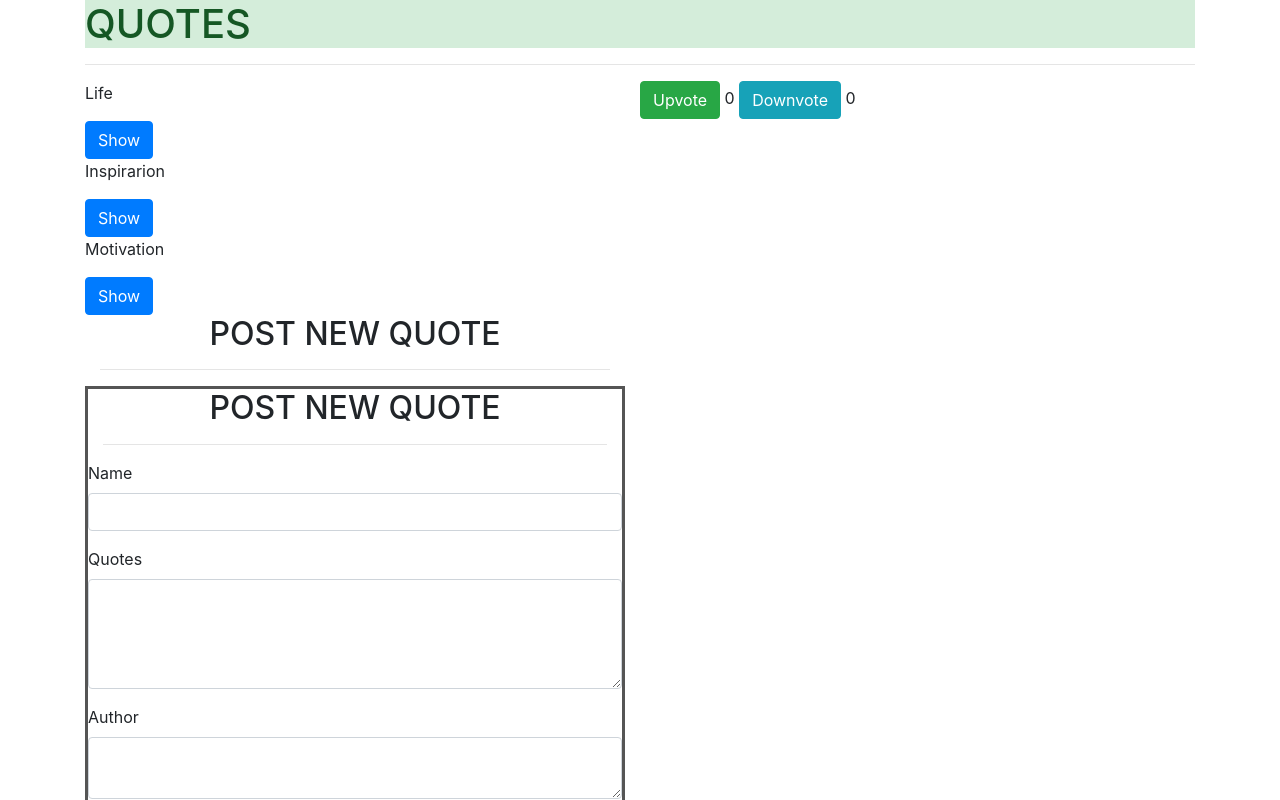
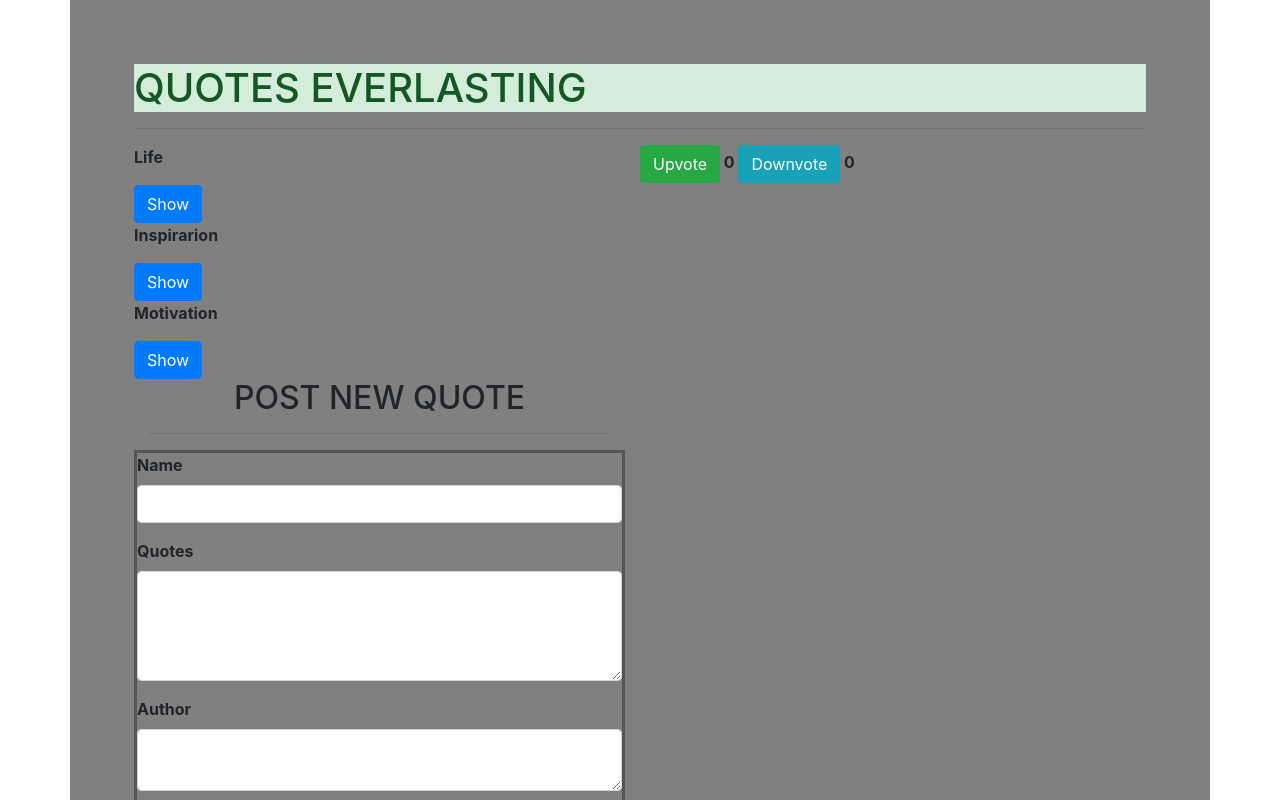
Before and after one commit to Christin-nandy/quotea, an Angular app in the folder Quotes/: page / in a window 1280 px wide. Shown: the top 800 px of the page. Built offline with nearby package versions, Linux system fonts and the light colour scheme.

Commit message:
final changes

```diff
--- a/Quotes/src/app/app.component.css
+++ b/Quotes/src/app/app.component.css
@@ -0,0 +1,3 @@
+body{
+    background-color: green;
+}
--- a/Quotes/src/app/form/form.component.html
+++ b/Quotes/src/app/form/form.component.html
@@ -4,10 +4,6 @@
 </div>
 <form>
 
-    <div class="container-fluid">
-            <h2 class="text-center">POST NEW QUOTE</h2>
-            <hr>
-    </div>
 
     <div class="form-group">
 
--- a/Quotes/src/app/quote/quote.component.css
+++ b/Quotes/src/app/quote/quote.component.css
@@ -2,3 +2,10 @@ form{
     border-radius: 7px;
     padding: 5px 10px;
 }
+
+.container{
+    padding: 5%;
+    background-color:gray;
+    font-weight: bolder;
+
+}
--- a/Quotes/src/app/quote/quote.component.html
+++ b/Quotes/src/app/quote/quote.component.html
@@ -1,5 +1,5 @@
 <div class="container">
-    <h1 class="alert-success">QUOTES</h1>
+    <h1 class="alert-success">QUOTES EVERLASTING</h1>
     <hr>
     <div class="row">
         <div class="col-md-6">
```
Also changed, not shown: Quotes/src/app/quote-details/quote-details.component.css (line endings or trailing spaces).
